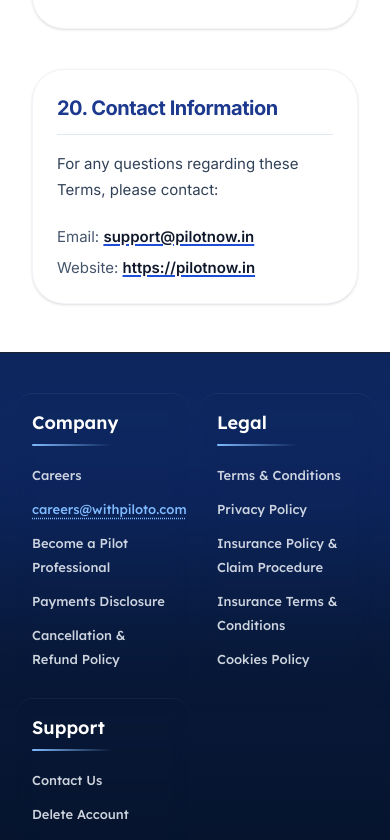
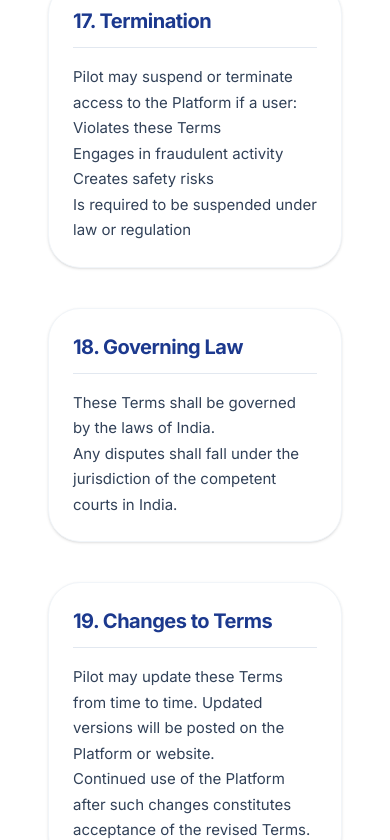
Before and after one commit to sonukumar81075/Pilot_Car_Driving, a Next.js app: page /tnc in a window 390 px wide. Shown: the part 11160-12000 px from the top of the page. Built offline with nearby package versions, Linux system fonts and the light colour scheme.

Commit message:
updated code

```diff
--- a/src/components/sections/FaqAccordion.jsx
+++ b/src/components/sections/FaqAccordion.jsx
@@ -82,7 +82,7 @@
                 window.scrollTo({ top: 0, behavior: "smooth" });
               }
             }}
-            className="px-6 py-2.5 rounded-full   text-blue-900 border border-blue-900  font-semibold hover:bg-[#2D5BFF] transition"
+            className="px-6 sm:py-2.5 py-1.5 sm:text-base text-sm rounded-full   text-blue-900 border border-blue-900  font-semibold hover:bg-[#2D5BFF] transition"
           >
             {showAll ? "Show Less" : "Load More"}
           </button>
--- a/src/components/ui/Container.jsx
+++ b/src/components/ui/Container.jsx
@@ -1,6 +1,6 @@
 export function Container({ children, className = "" }) {
   return (
-    <div className={`mx-auto  w-full max-w-6xl px-4 sm:px-12   xl:px-0 ${className}`}>
+    <div className={`mx-auto  w-full max-w-6xl px-8 sm:px-12   xl:px-0 ${className}`}>
       {children}
     </div>
   );
--- a/src/components/ui/FaqItem.jsx
+++ b/src/components/ui/FaqItem.jsx
@@ -19,9 +19,9 @@
                 <motion.span
                     animate={{ rotate: isOpen ? 180 : 0 }}
                     transition={{ duration: 0.3 }}
-                    className="flex items-center justify-center h-9 sm:h-10 w-9 sm:w-10 sm:min-w-[40px] min-w-[30px] rounded-full border border-blue-800 text-blue-700 bg-white"
+                    className="flex items-center justify-center h-6 sm:h-10 w-6 sm:w-10 sm:min-w-[40px] min-w-[20px] rounded-full border border-blue-800 text-blue-700 bg-white"
                 >
-                    <FiChevronDown size={20} />
+                    <FiChevronDown   className="sm:size-6 size-4" />
                 </motion.span>
             </button>
 
```
